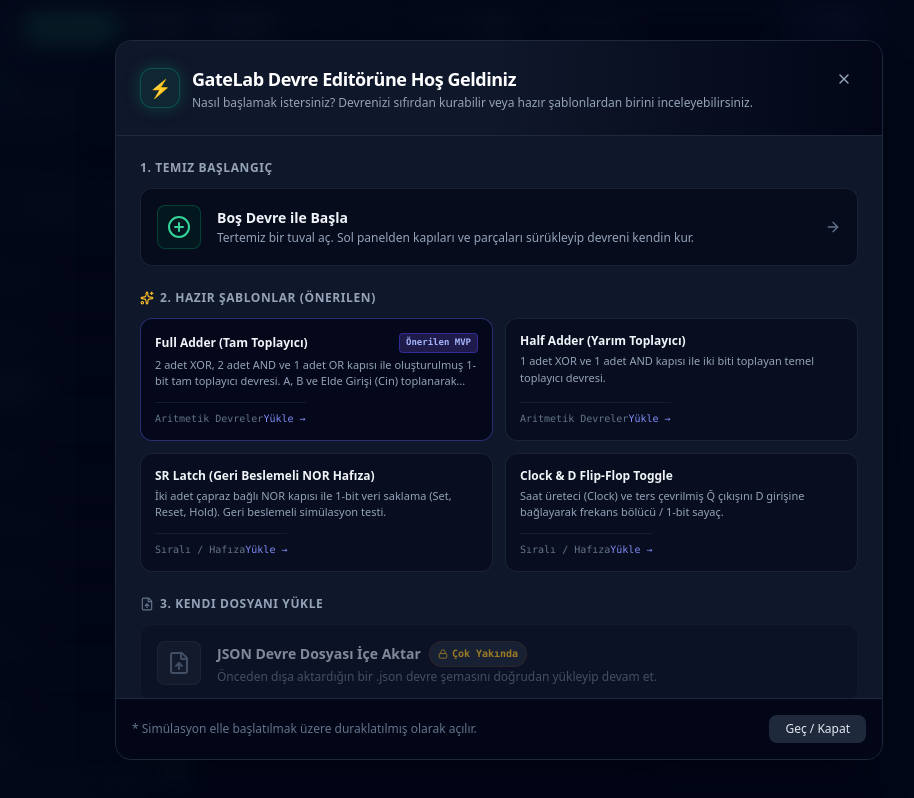
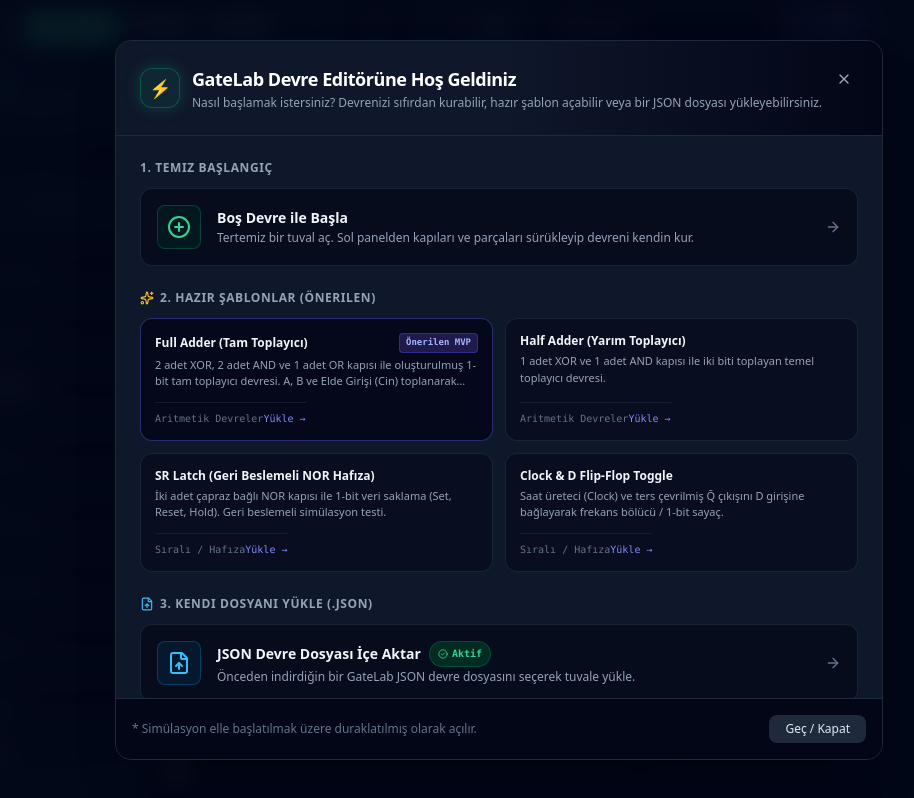
Before and after one commit to Zyqwax/gate-lab, a React (Vite) app: page / in a window 1280 px wide. Shown: the whole page, without its empty margins (141-1055 px from the left). Built offline with nearby package versions, Linux system fonts and the light colour scheme.

Commit message:
feat: enhance JSON import functionality with error handling and support for wrapped template format

```diff
--- a/src/editor/Toolbar.tsx
+++ b/src/editor/Toolbar.tsx
@@ -96,8 +96,14 @@
     reader.onload = (event) => {
       const content = event.target?.result as string;
       if (content) {
-        importJSON(content);
+        const ok = importJSON(content);
+        if (!ok) {
+          alert('Hata: Geçersiz devre JSON dosyası. Lütfen geçerli bir devre dosyası seçin.');
+        }
       }
+    };
+    reader.onerror = () => {
+      alert('Dosya okunurken bir hata oluştu.');
     };
     reader.readAsText(file);
     e.target.value = '';
--- a/src/panels/WelcomeModal.tsx
+++ b/src/panels/WelcomeModal.tsx
@@ -1,7 +1,7 @@
-import React from 'react';
+import React, { useRef, useState } from 'react';
 import { TEMPLATES, CircuitTemplate } from '../templates/circuits';
 import { useCircuitStore } from '../store/circuitStore';
-import { PlusCircle, Sparkles, FileUp, X, ArrowRight, Lock } from 'lucide-react';
+import { PlusCircle, Sparkles, FileUp, X, ArrowRight, AlertCircle, CheckCircle2 } from 'lucide-react';
 
 interface WelcomeModalProps {
   isOpen: boolean;
@@ -11,6 +11,10 @@
 export const WelcomeModal: React.FC<WelcomeModalProps> = ({ isOpen, onClose }) => {
   const loadTemplate = useCircuitStore((state) => state.loadTemplate);
   const clearCircuit = useCircuitStore((state) => state.clearCircuit);
+  const importJSON = useCircuitStore((state) => state.importJSON);
+
+  const [importError, setImportError] = useState<string | null>(null);
+  const fileInputRef = useRef<HTMLInputElement>(null);
 
   if (!isOpen) return null;
 
@@ -22,6 +26,40 @@
   const handleSelectTemplate = (template: CircuitTemplate) => {
     loadTemplate(template.id);
     onClose();
+  };
+
+  const handleFileChange = (e: React.ChangeEvent<HTMLInputElement>) => {
+    const file = e.target.files?.[0];
+    if (!file) return;
+
+    setImportError(null);
+    const reader = new FileReader();
+
+    reader.onload = (event) => {
+      try {
+        const content = event.target?.result as string;
+        if (!content) {
+          setImportError('Dosya içeriği boş.');
+          return;
+        }
+
+        const success = importJSON(content);
+        if (success) {
+          onClose();
+        } else {
+          setImportError('Geçersiz devre JSON formatı. "components" veya "wires" alanı eksik.');
+        }
+      } catch (err) {
+        setImportError('Dosya okunurken hata oluştu. Lütfen geçerli bir JSON dosyası seçin.');
+      }
+    };
+
+    reader.onerror = () => {
+      setImportError('Dosya okunamadı.');
+    };
+
+    reader.readAsText(file);
+    e.target.value = '';
   };
 
   return (
@@ -38,7 +76,7 @@
                 GateLab Devre Editörüne Hoş Geldiniz
               </h2>
               <p className="text-xs text-slate-400 mt-0.5">
-                Nasıl başlamak istersiniz? Devrenizi sıfırdan kurabilir veya hazır şablonlardan birini inceleyebilirsiniz.
+                Nasıl başlamak istersiniz? Devrenizi sıfırdan kurabilir, hazır şablon açabilir veya bir JSON dosyası yükleyebilirsiniz.
               </p>
             </div>
           </div>
@@ -53,6 +91,13 @@
 
         {/* Modal Body */}
         <div className="p-6 overflow-y-auto space-y-6">
+          {importError && (
+            <div className="p-3 rounded-lg bg-rose-950/50 border border-rose-800/80 text-rose-300 text-xs flex items-center gap-2">
+              <AlertCircle className="w-4 h-4 text-rose-400 shrink-0" />
+              <span>{importError}</span>
+            </div>
+          )}
+
           {/* Section 1: Blank Canvas */}
           <div>
             <h3 className="text-xs font-semibold text-slate-400 uppercase tracking-wider mb-3">
@@ -122,33 +167,43 @@
             </div>
           </div>
 
-          {/* Section 3: Import JSON (Disabled for later phase) */}
+          {/* Section 3: Import JSON (Fully functional!) */}
           <div>
             <h3 className="text-xs font-semibold text-slate-400 uppercase tracking-wider mb-3 flex items-center gap-1.5">
-              <FileUp className="w-3.5 h-3.5 text-slate-500" />
-              <span>3. Kendi Dosyanı Yükle</span>
+              <FileUp className="w-3.5 h-3.5 text-sky-400" />
+              <span>3. Kendi Dosyanı Yükle (.json)</span>
             </h3>
-            <div
-              className="w-full text-left p-4 rounded-xl border border-slate-800/50 bg-slate-950/30 opacity-60 cursor-not-allowed flex items-center justify-between relative overflow-hidden"
-              title="Bu özellik Faz 2'de aktif edilecektir."
+
+            <input
+              ref={fileInputRef}
+              type="file"
+              accept=".json"
+              onChange={handleFileChange}
+              className="hidden"
+            />
+
+            <button
+              onClick={() => fileInputRef.current?.click()}
+              className="w-full text-left p-4 rounded-xl border border-slate-800/80 bg-slate-950/60 hover:bg-slate-850 hover:border-sky-500/50 hover:shadow-lg hover:shadow-sky-950/30 transition-all flex items-center justify-between group cursor-pointer"
             >
               <div className="flex items-center gap-4">
-                <div className="w-11 h-11 rounded-lg bg-slate-800/50 border border-slate-700/50 text-slate-500 flex items-center justify-center">
+                <div className="w-11 h-11 rounded-lg bg-sky-950/40 border border-sky-800/60 text-sky-400 flex items-center justify-center group-hover:scale-105 transition-transform">
                   <FileUp className="w-6 h-6" />
                 </div>
                 <div>
-                  <div className="text-sm font-semibold text-slate-300 flex items-center gap-2">
+                  <div className="text-sm font-semibold text-slate-100 group-hover:text-sky-300 flex items-center gap-2">
                     <span>JSON Devre Dosyası İçe Aktar</span>
-                    <span className="text-[10px] font-mono px-2 py-0.5 rounded-full bg-slate-800 text-amber-400 border border-amber-900/40 flex items-center gap-1">
-                      <Lock className="w-2.5 h-2.5" /> Çok Yakında
+                    <span className="text-[10px] font-mono px-2 py-0.5 rounded-full bg-emerald-950 text-emerald-400 border border-emerald-800/60 flex items-center gap-1">
+                      <CheckCircle2 className="w-2.5 h-2.5" /> Aktif
                     </span>
                   </div>
-                  <div className="text-xs text-slate-500 mt-0.5">
-                    Önceden dışa aktardığın bir .json devre şemasını doğrudan yükleyip devam et.
+                  <div className="text-xs text-slate-400 mt-0.5">
+                    Önceden indirdiğin bir GateLab JSON devre dosyasını seçerek tuvale yükle.
                   </div>
                 </div>
               </div>
-            </div>
+              <ArrowRight className="w-4 h-4 text-slate-500 group-hover:text-sky-400 group-hover:translate-x-1 transition-all" />
+            </button>
           </div>
         </div>
 
--- a/src/store/circuitStore.ts
+++ b/src/store/circuitStore.ts
@@ -333,8 +333,17 @@
 
     importJSON: (jsonStr) => {
       try {
-        const parsed: CircuitModel = JSON.parse(jsonStr);
-        if (!parsed.components || !parsed.wires) return false;
+        let parsed = JSON.parse(jsonStr);
+
+        // Support both direct CircuitModel and wrapped template format
+        if (parsed.circuit) {
+          parsed = parsed.circuit;
+        }
+
+        if (!parsed || !Array.isArray(parsed.components) || !Array.isArray(parsed.wires)) {
+          console.error('Invalid circuit JSON: components or wires is not an array');
+          return false;
+        }
 
         const simResult = runSim(parsed.components, parsed.wires);
         set((state) => ({
```
Also changed, not shown: 1 other file (tests, documents, lock files or other folders).
